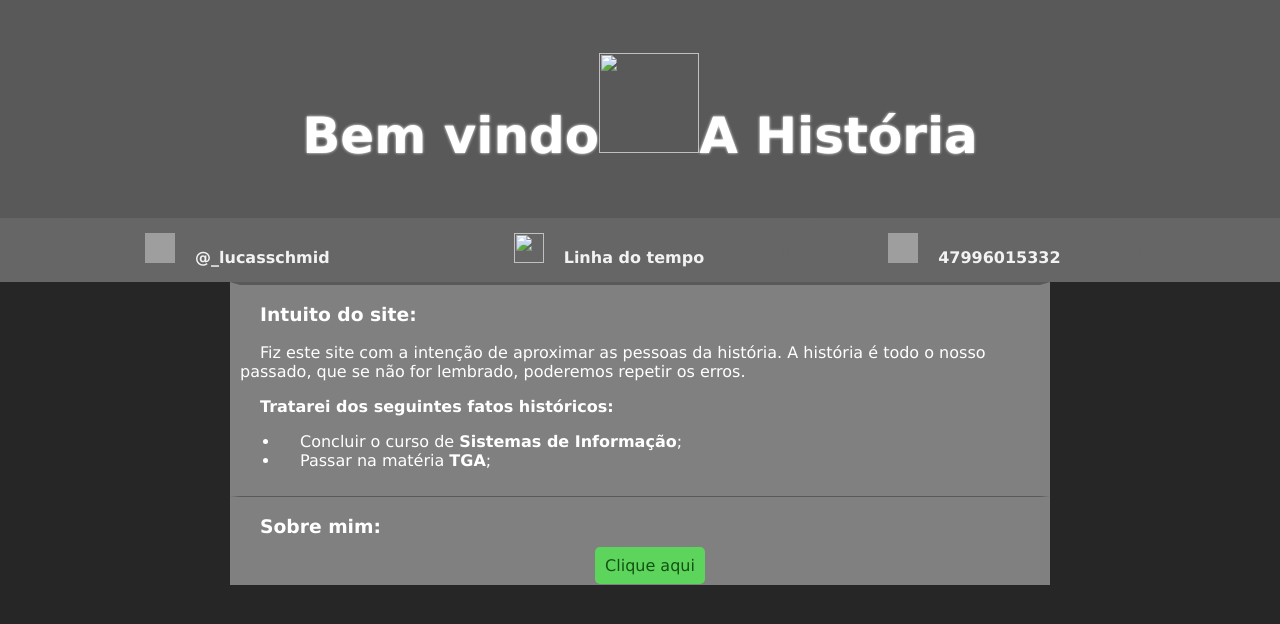
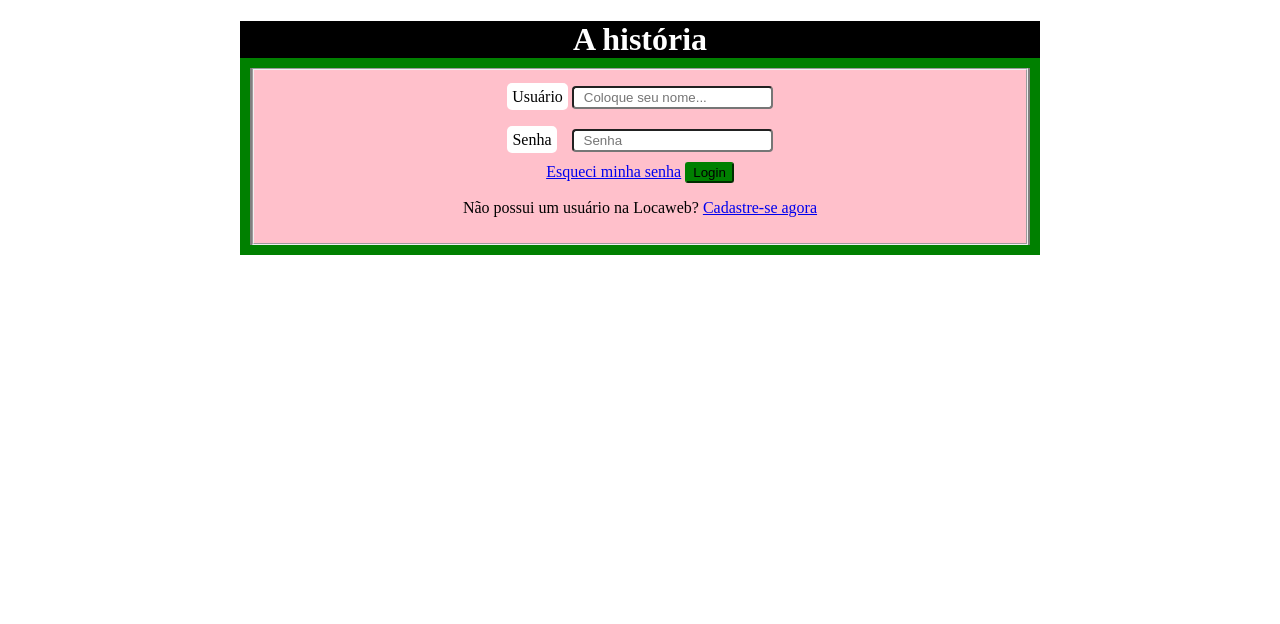
Before and after one commit to lucasschmid/lucas-schmid.github.io, a plain HTML site: page index.html in a window 1280 px wide. Drawn offline with Linux system fonts and the light colour scheme; grey boxes are pictures that could not be loaded.

Commit message:
Add files via upload

```diff
--- a/index.html
+++ b/index.html
@@ -1,158 +1,91 @@
 <!DOCTYPE html>
 <html>
+
 <head>
-	<title>Lucas</title>
-	<link rel="icon" href="icon.png.png">
 	<style>
-		body{
-			margin: 0;
-			padding: 0;
-			background-attachment:fixed;
-			background-size:100%;
-			background-repeat:no-repeat;
-			background-color:#262626;
+		#well{
+			margin-left:auto;
+			margin-right:auto;
+			width:50em;
+			background-color:gray;
 		}
-
-		#main ul{
-			border:5px solid #666666;
-			margin:0;
-			background-color:#666666;
-			list-style:none;
+		#well label{
+			background-color:white;
+			padding:5px 5px;
+			border-radius:5px;
 		}
-
-		#main ul li{
-			margin:0;
-			display: inline;
+		#well h1{
+			text-align:center;
+			margin-bottom:0px;
+			background-color: black;
+			color:white;
 		}
-
-		#main ul li a{
-			background-color:#666666;
-			padding: 10px 80px;
-			display: inline-block;
-			color:#f2f2f2;
-			text-decoration:none;
-			font-family:Verdana;
-			border-radius:50px;
+		#well fieldset{
+			background-color:pink;
 		}
-		#main ul li a:hover, #menu ul li a:active{
-			color:white;
-			box-shadow: 1px 2px 4px rgba(0, 0, 0, .5);
-			background-color: #737373;
-			text-shadow: 1px 1px #737373;
+		#well form{
+		border:10px solid green;
+		border-bottom-width:10px;
 		}
-		#main ul li img{
-			margin:0;
-			padding: 0px 20px;
+		.user{
+			color: black;
+			padding:10px 10px;
 		}
-		h1{
-			background-color:white;
-			display: inline-block;
-			text-shadow: 1px 1px white;
+		.user input{
+			border-radius:4px;
+			padding:2px 10px;
+			text-indent:0px;
+			margin-left:0px;
 		}
-		#bar{
-			background-image:url(mapa.png);
-			background-repeat:no-repeat;
-			background-size:100%;
-			display:block;
-			border:3px solid #595959;
-			margin:0;
-			background-color:#595959;
+		.password{
+			padding:10px 10px;
 		}
-		#bar p{
-			color: white;
-			text-shadow: 0 0 3px white;
-			font-family:Verdana;
-			font-size:50px;
-		}
-		#tabela{
-			border-radius: 5px;
-			background-color: #f2f2f2;
-			padding: 20px;
-			color:black;
-		}
-		#objetivo{
-			border:10px solid green;
-			border-top-color:#595959;
-			border-right-color:transparent;
-			border-left-color:transparent;
-			border-bottom-color:transparent;
-			border-top-width:3px;
-			margin:0;
-			text-indent:20px;
-			background-color:gray;
-			margin-left: auto;
-			margin-right: auto;
-			width: 50em
-		}
-		#sobre{
-			border: 10px solid gray;
-			border-top-color:#595959;
-			border-right-color:transparent;
-			border-left-color:transparent;
-			border-bottom-color:transparent;
-			border-top-width:1px;
-			margin:0;
-			text-indent:20px;
-			background-color:gray;
-			margin-left: auto;
-			margin-right: auto;
-			width: 50em
+		.password input{
+			border-radius:4px;
+			margin-left:11px;
+			padding:2px 10px;
 		}
 		.botao{
-			border-radius:5px;
-			padding: 9px 10px;
-			background-repeat:no-repeat;
-			background-size:200px;
-			font-family:Verdana;
-			color: #145214;
-			text-decoration:none;
-			background-color:#5dd55d;
+			border-radius:3px;
+			background-color:green;
+			border-color:green;
 		}
 		.botao:hover, .botao:active{
-			color:white;
-			box-shadow: 1px 2px 4px rgba(0, 0, 0, .5);
-			background-color: #71da71;
-			text-shadow: 1px 1px #71da71;
+			background-color:white;
+			border-color:white;
 		}
+	</style>
+<body>
+	<div class="box-parent-login">
+	<div id="well">
+		<h1 class="ls-login-logo">A história</h1>
+		<form role="form">
+			<fieldset>
+ <center>
+				<div class="user">
+					<label for="userLogin">Usuário</label>
+					<input class="form-control ls-login-bg-user input-lg" id="userLogin" type="text" aria-label="Usuário" placeholder="Coloque seu nome...">
+				</div>
 
+				<div class="password">
+					<label for="userPassword">Senha</label>
+					<input class="form-control ls-login-bg-password input-lg" id="userPassword" type="password" aria-label="Senha" placeholder="Senha">
+				</div>
 
-	</style>
+				<a href="#" class="ls-login-forgot">Esqueci minha senha</a>
+
+				<input class="botao" type="submit" value="Login">
+				<p class="txt-center ls-login-signup">Não possui um usuário na Locaweb?
+					<a href="#">Cadastre-se agora</a>
+				</p>
+ </center>
+			</fieldset>
+		</form>
+	</div>
+</div>
+
+</body>
 
 </head>
-<body>
-	<div id="bar">
-		<center>
-		<b><p>Bem vindo<img src="globo.png"height="100" width="100">A História</p></b>
-		</center>
-	</div>
-	<div id="main">
-		<ul>
-			<b>
-			<li><a href="https://www.instagram.com/_lucasschmid/" target="blank" title="@_lucasschmid" onclick="alert('Ao clicar em OK você será direcionado para outra página.')"><img src="https://imagepng.org/wp-content/uploads/2017/08/instagram-icone-icon-1.png"height="30" width="30" alt="descrição"/>@_lucasschmid</a></li>
-			<li><a href="timeline.html" target="blank" title="Linha do tempo"><img src="relogio.png"height="30" width="30">Linha do tempo</a></li>
-			<li><a href="https://api.whatsapp.com/send?phone=5547996015332" target="blank" title="WhatsApp"><img src="https://imagepng.org/wp-content/uploads/2017/08/WhatsApp-icone.png"height="30" width="30">47996015332</a></li>
-			</b>
-		</ul>
-	</div>
-	<center>
-<font face="Verdana" color="white">
-	</center>
-	<div id="objetivo">
-	<p><h3>Intuito do site:</h3></p>
-	<p>Fiz este site com a intenção de aproximar as pessoas da história. A história é todo o nosso passado, que se não for lembrado, poderemos repetir os erros.</p>
-	<p><b>Tratarei dos seguintes fatos históricos:</b></p>
-		<ul>
-			<li>Concluir o curso de <b>Sistemas de Informação</b>;</li>
-			<li>Passar na matéria <b>TGA</b>;</li>
-		</ul>
-	</div>
-	<div id="sobre">
-	<p><h3>Sobre mim:</h3></p>
-	<center>
-	<a class="botao" href="timeline.html" target="blank">Clique aqui</a>
-	</center>
-	</div>
-</font>
-</body>
 
 </html>
```
